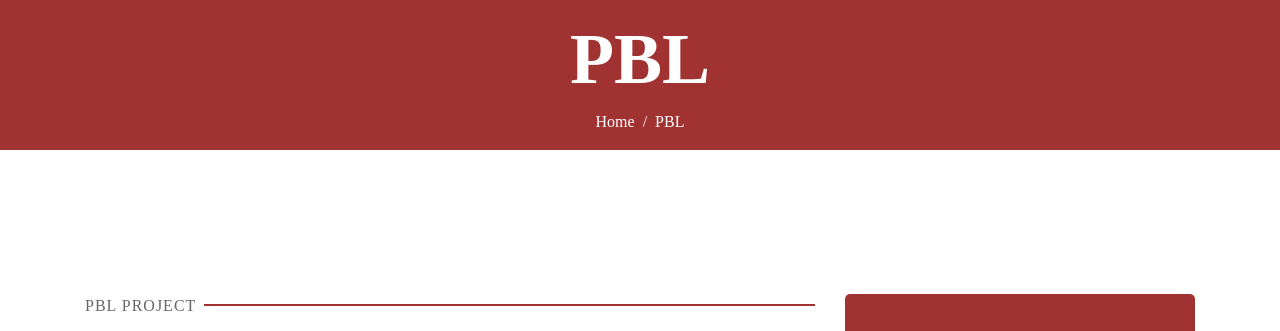
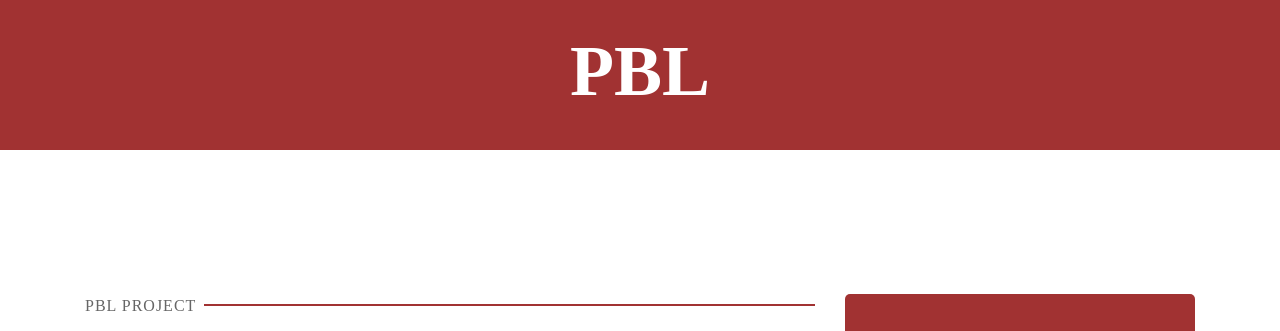
Before and after one commit to vaishnavi776/pbl2, a plain HTML site: page index.html in a window 1280 px wide. Shown: the top 331 px of the page. Drawn offline with Linux system fonts and the light colour scheme.

Commit message:
Update index.html

```diff
--- a/index.html
+++ b/index.html
@@ -20,11 +20,7 @@
   <div class="container-fluid bg-primary mb-5">
     <div class="d-flex flex-column align-items-center justify-content-center" style="min-height: 150px">
       <h3 class="display-3 font-weight-bold text-white">PBL</h3>
-      <div class="d-inline-flex text-white">
-        <p class="m-0"><a class="text-white" href="http://127.0.0.1:5500/index.html">Home</a></p>
-        <p class="m-0 px-2">/</p>
-        <p class="m-0">PBL </p>
-      </div>
+
     </div>
   </div>
   <!-- Header End -->
```
